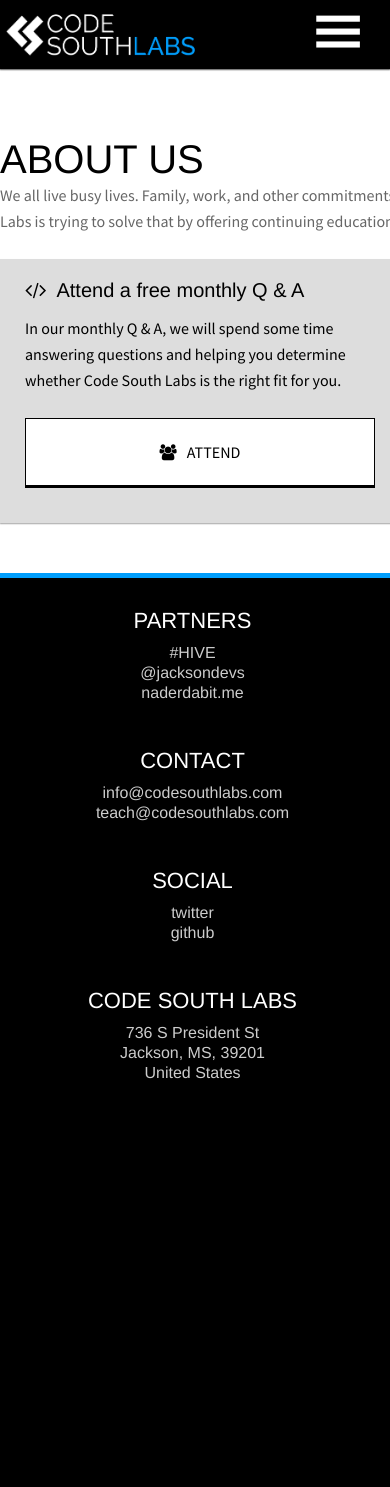
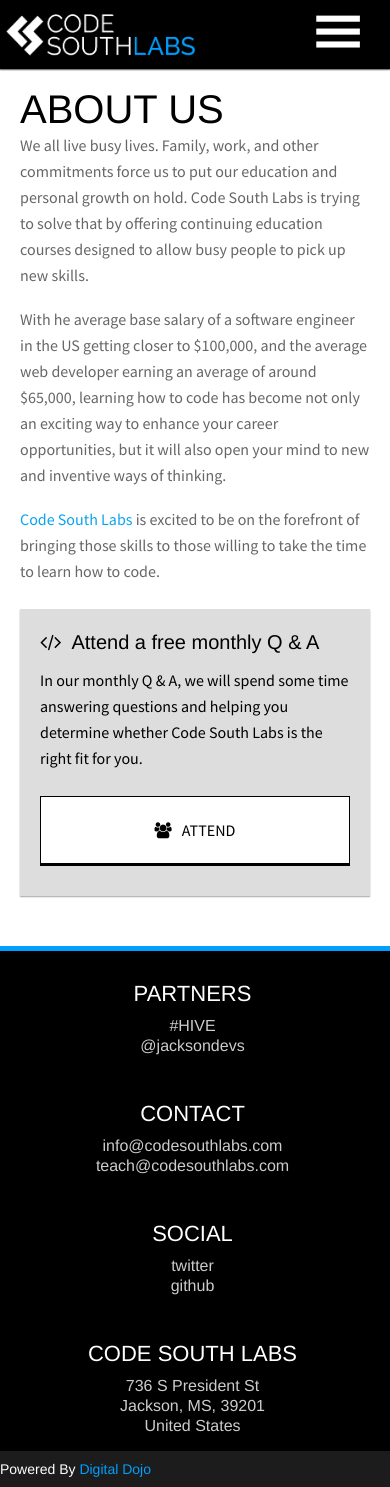
Before and after one commit to dabit3/codesouthlabs, a PHP site: page /about in a window 390 px wide; the page is wider, and only the part inside the window is pictured. Before the commit the page ends 1079 px from the top of that part, so only its background shows below. Run offline with PHP 8.4, Linux system fonts and the light colour scheme; some libraries are stand-ins or nearby versions.

Commit message:
Added new footer

```diff
--- a/about.php
+++ b/about.php
@@ -6,14 +6,20 @@
 			<div class="basicheading">
 				<h1 class="basich1">ABOUT US</h1>
 				<p class="basicp">We all live busy lives. Family, work, and other commitments force us to put our education and personal growth on hold. Code South Labs is trying to solve that by offering continuing education courses designed to allow busy people to pick up new skills.</p>
+				<br />
+				<p class="basicp">With he average base salary of a software engineer in the US getting closer to $100,000, and the average web developer earning an average of around $65,000, learning how to code has become not only an exciting way to enhance your career opportunities, but it will also open your mind to new and inventive ways of thinking.</p>
+				<br />
+				<p class="basicp"><span class="mylink">Code South Labs</span> is excited to be on the forefront of bringing those skills to those willing to take the time to learn how to code.<br />
 			</div>
-			<div class="qanda">
+			<div class="qandacontainer">
+				<div class="qanda">
 				<section class="qandasection">
 					<p class="qandasubhead"><i class="fa fa-code"></i>Attend a free monthly Q &amp; A</p>
 					<p>In our monthly Q &amp; A, we will spend some time answering questions and helping you determine whether Code South Labs is the right fit for you. </p>
 					<a href="https://www.eventbrite.com/e/code-south-labs-q-a-session-tickets-14560385505"><p class="qandabutton"><i class="fa fa-users attendqanda"></i>ATTEND</p></a>
 				</section>
 			</div>
+			</div>
 		</div>
 	</div>
 </div>
--- a/css/main.css
+++ b/css/main.css
@@ -690,7 +690,6 @@
 }
 
 footer {
-
 	width:100%;
 	background: #000000;
 	border-top: 5px solid #009EFD
@@ -746,6 +745,29 @@
 
 .footerul li:hover {
 	color: rgb(0, 132, 211);
+}
+
+.poweredby {
+	background:#1C1C1C;
+	padding: 10px 0px;
+
+}
+
+.poweredbycontainer {
+	width: 900px;
+	margin:0 auto;
+}
+
+.poweredbycontainer p {
+	color: #ffffff;
+	margin: 0;
+	font-size:14px;
+	font-family: 'brandon-grotesque', helvetica, sans-serif;
+}
+
+.poweredbycontainer p a {
+	color: #009EFD;
+	text-decoration: none;
 }
 
 /* ********************* ABOUT PAGE ********************* */
@@ -1390,6 +1412,10 @@
 		padding-right:25px;
 	}
 
+	.basiccontainer {
+		padding-top:70px;
+	}
+
 }
 
 
@@ -1604,6 +1630,26 @@
 		width: 100%;
 	}
 
+	.basicpage {
+		width:100%;
+	}
+
+	.basicwrapper {
+		padding:0px 20px;
+	}
+
+	.qandacontainer {
+
+	}
+
+	.qandasection {
+	padding: 20px 20px 10px 20px;
+}
+	.qanda {
+		width:100%;
+		padding: 0;
+	}
+
 
 }
 
@@ -1735,4 +1781,8 @@
 		text-align: center;
 	}
 
-}
+	.basiccontainer {
+		padding-top:60px;
+	}
+
+}
--- a/includes/coursesfooter.php
+++ b/includes/coursesfooter.php
@@ -8,7 +8,7 @@
 				<ul class="footerul">
 					<a target="_blank" href="http://www.workinthehive.com"><li>#HIVE</li></a>
 					<a target="_blank" href="https://twitter.com/jacksondevs"><li>@jacksondevs</li></a>
-					<a target="_blank" href="http://www.naderdabit.me"><li>naderdabit.me</li></a>
+
 				</ul>
 			</section>
 
--- a/includes/footer.php
+++ b/includes/footer.php
@@ -8,7 +8,7 @@
 				<ul class="footerul">
 					<a target="_blank" href="http://www.workinthehive.com"><li>#HIVE</li></a>
 					<a target="_blank" href="https://twitter.com/jacksondevs"><li>@jacksondevs</li></a>
-					<a target="_blank" href="http://www.naderdabit.me"><li>naderdabit.me</li></a>
+
 				</ul>
 			</section>
 
@@ -40,6 +40,11 @@
 			<div class="clearfix"></div>
 		</section>
 	</div>
+	<div class="poweredby">
+		<div class="poweredbycontainer">
+			<p>Powered By <a href="http://www.naderdabit.me" target="_blank">Digital Dojo</a></p>
+		</div>
+	</div>
 </footer>
 
 <script src="lib/jquery-2.1.0.min/index.js"></script>
```
